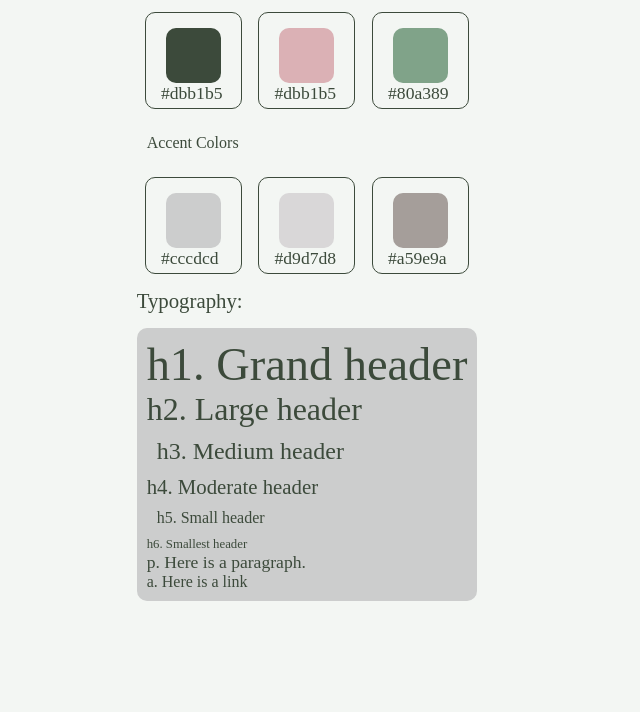
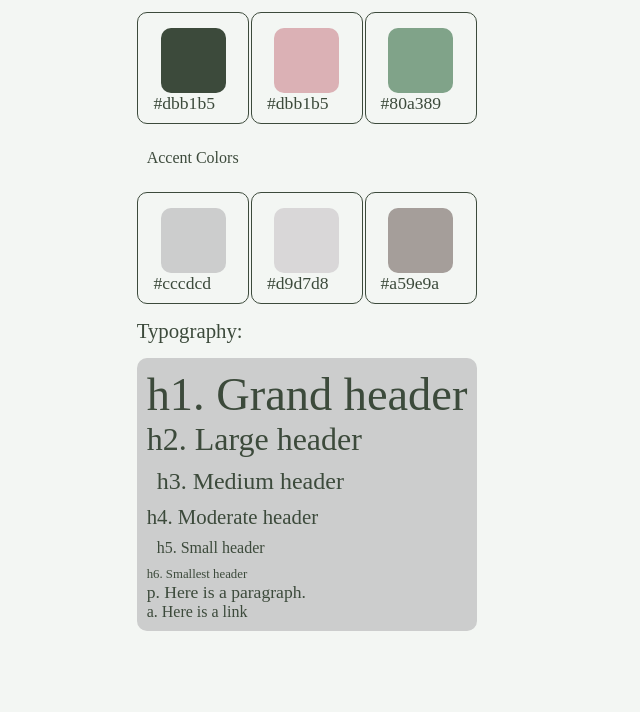
Before and after one commit to amyfangelo/project-1_part-2_angelo-amy, a plain HTML site: page elements.html in a window 1280 px wide. Shown: the part 388-1100 px from the top of the page, without its empty margins (333-973 px from the left). Drawn offline with Linux system fonts and the light colour scheme.

Commit message:
added media query styles to index page

```diff
--- a/sass/base/_layout.scss
+++ b/sass/base/_layout.scss
@@ -16,11 +16,6 @@ body {
     margin-top: 15px;
 
     @include media($medium){
-      width: 300px;
-      padding-left: $spacer-m;
-
-    }
-    @include media($large){
       width: 350px;
       padding-left: $spacer-m;
 
@@ -30,17 +25,14 @@ body {
   &__navigation {
     display: flex;
     justify-content: center;
-    margin-left: 50px;
+    margin-left: 100px;
     padding: 20px 0 20px 20px;
-
-
 
   }
 
       &__navigation--link {
         display: inline;
         padding-right: 8px;
-
 
 }
 
@@ -49,9 +41,6 @@ body {
 .main {
   padding: $spacer-m;
   display: flex;
-
-
-
 
   &__section {
     margin: $spacer-lg $reset-0;
@@ -68,7 +57,6 @@ body {
 
       }
 
-
       p {
         background-color: $pink;
         border-radius: 10px;
@@ -77,16 +65,17 @@ body {
         width: 245px;
 
         @include media($medium) {
-         width: 400px;
+         width: 440px;
           justify-content: center;
-
-        }
+          font-size: 1.6rem;
+      }
 
         @include media($large) {
          width: 500px;
           justify-content: center;
 
         }
+
       }
 }
 
@@ -101,7 +90,8 @@ body {
       h3, h5 {
         padding: $spacer-s;
       }
-      @include media($large) {
+
+      @include media($medium) {
         margin: auto;
   }
 
@@ -110,7 +100,7 @@ body {
     h3, h5 {
       padding: $spacer-s;
     }
-    @include media($large) {
+    @include media($medium) {
       margin: auto;
 }
 
@@ -124,8 +114,6 @@ body {
 
 }
 
-
-
 .footer {
   background-color:$darkgreen;
   margin-top: 100px;
@@ -133,10 +121,7 @@ body {
   @include media($medium){
     clear:both;
 
-
   }
-
-
 
   &__navigation {
     display: flex;
@@ -152,11 +137,11 @@ body {
         display: inline;
         padding-right: 8px;
         color: $pink;
+
   }
           &__navigation--link :hover{
           color: $offwhite;
         }
-
 
 }
 
@@ -165,4 +150,8 @@ body {
   max-width: 350px;
   display: flex;
   justify-content: space-around;
+
+  @include media($medium) {
+    max-width: 450px;
 }
+}
--- a/sass/components/_card.scss
+++ b/sass/components/_card.scss
@@ -8,6 +8,11 @@
   width: 65px;
   height: 65px;
   border-radius: 10px;
+
+  @include media($medium) {
+    width: 80px;
+    height: 80px;
+}
   //margin-bottom: $spacer-m;
 
     .color-block {
@@ -16,5 +21,10 @@
       margin: auto;
       border-radius: 10px;
 
+      @include media($medium) {
+        width: 65px;
+        height: 65px;
+    }
+
     }
 }
--- a/sass/settings/mixins/_form-elements.scss
+++ b/sass/settings/mixins/_form-elements.scss
@@ -4,4 +4,5 @@
   color: $color-value;
   border-radius: 5px;
   padding: $spacer-s;
+
 }
```
Also changed, not shown: css/main.css, 1 other file.
